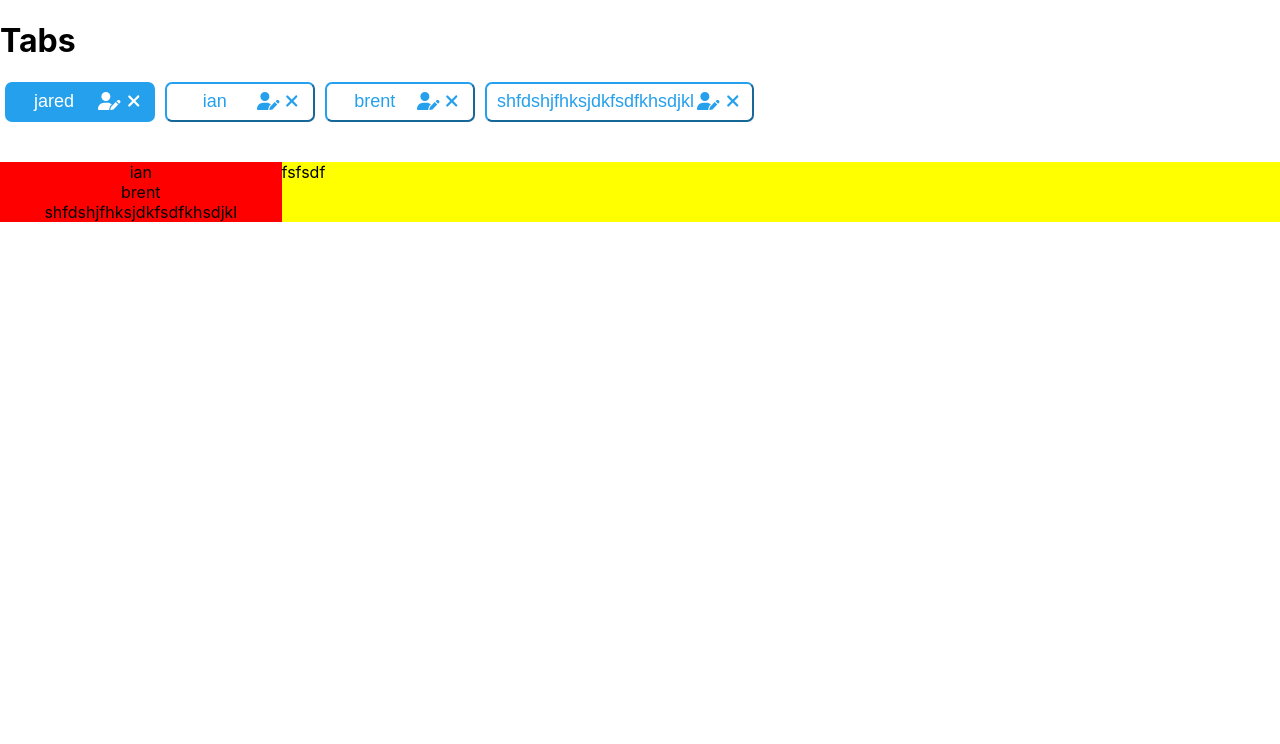
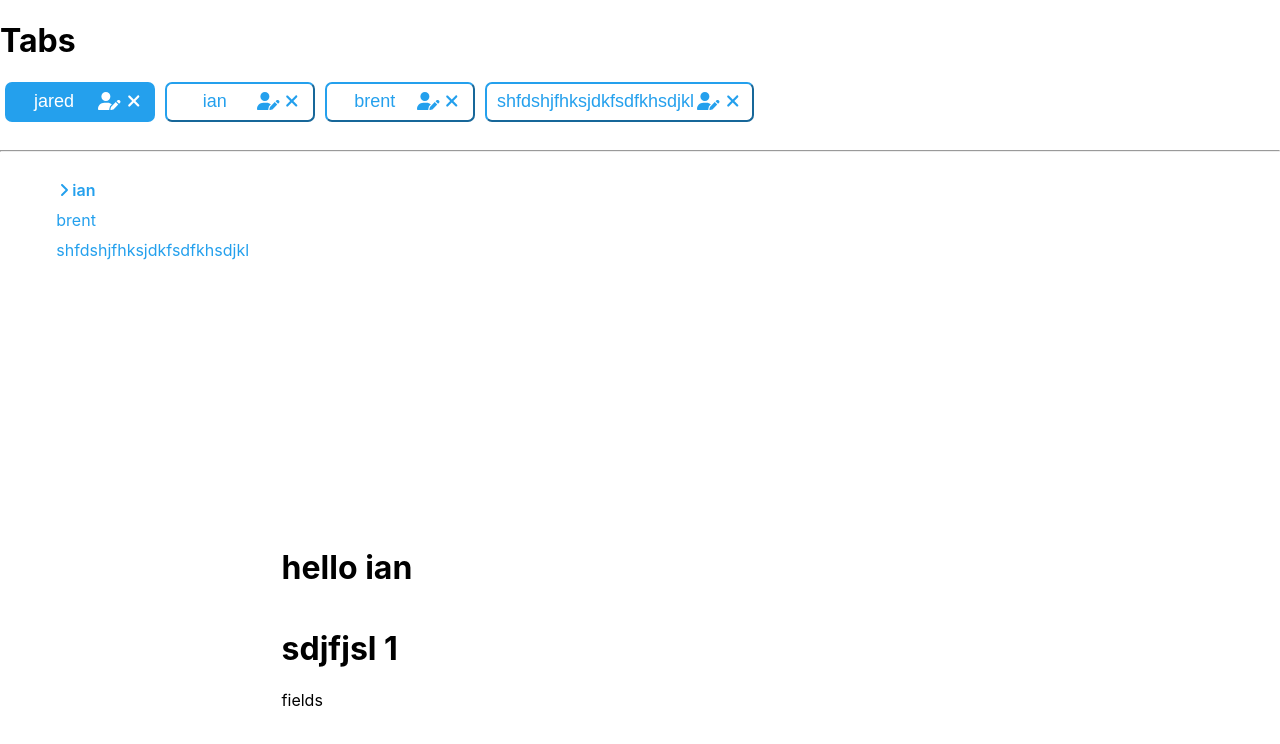
Before and after one commit to mharoonj/emumba-chatapp-with-formik, a React (Create React App) app: page / in a window 1280 px wide. Shown: the top 744 px of the page. Built offline with nearby package versions, Linux system fonts and the light colour scheme.

Commit message:
chat component in progress

```diff
--- /dev/null
+++ b/src/Components/ChatScreen.jsx
@@ -0,0 +1,45 @@
+import React,{useRef,useEffect} from 'react'
+import { useFormikContext } from 'formik'
+const ChatScreen = () => {
+    const scrollRef = useRef(null);
+    const {values} = useFormikContext()
+    const currentUser = values.users[values.currentUser];
+    const chatWith = values.users[values.chatWith];
+    useEffect(()=>{
+       if(scrollRef.current){
+        scrollRef.current.scrollIntoView()
+       }
+    },[])
+
+    const filteredChat = ()=>{
+        return values.messages.filter((message,index)=>{
+            if((message.sender === currentUser || message.receiver=== currentUser) && (message.sender === chatWith || message.receiver=== chatWith)){
+                return true;
+            }
+            return false
+        })
+    }
+
+    const chat =  filteredChat()
+  return (
+    <div className="h-100">
+        <div className="h-100">
+            <div className="message-height">
+                {/* Messages render */}
+                <div   style={{minHeight:"100%",display:"flex", flex:1, flexDirection:"column-reverse", position:"absolute"}}>
+                    <div ref={scrollRef}><h1>sdjfjsl 1</h1></div>
+                    {chat.reverse().map((item)=>{
+                        return  <div ><h1>{item.message}</h1></div>
+                    })}
+                </div>
+            </div>
+            <div className="message-field">
+                {/* message Field */}
+                fields
+            </div>
+        </div>
+    </div>
+  )
+}
+
+export default ChatScreen
--- a/src/Components/MyChatApp.jsx
+++ b/src/Components/MyChatApp.jsx
@@ -5,20 +5,27 @@ import { faXmark, faUserPen } from "@fortawesome/free-solid-svg-icons";
 import "./styles.css";
 import MyTabs from "./MyTabs";
 import Sidebar from "./Sidebar";
+import ChatScreen from "./ChatScreen";
 
 const MyChatApp = () => (
   <div>
     <h1>Tabs</h1>
     <Formik
-      initialValues={{ users: ["jared", "ian", "brent","shfdshjfhksjdkfsdfkhsdjkl"], currentUser:0 }}
+      initialValues={{
+        users: ["jared", "ian", "brent", "shfdshjfhksjdkfsdfkhsdjkl"],
+        messages:[{sender:"jared", receiver:"brent",message:"hello brent",read:false},
+        {sender:"brent", receiver:"jared",message:"hello jared",read:false},
+        {sender:"jared", receiver:"ian",message:"hello ian",read:false},],
+        currentUser: 0,
+        chatWith: 1,
+      }}
       onSubmit={(values) =>
         setTimeout(() => {
           alert(JSON.stringify(values, null, 2));
         }, 500)
       }
-
     >
-        {({ values }) => (
+      {({ values }) => (
         <Form>
           <FieldArray
             name="users"
@@ -29,30 +36,45 @@ const MyChatApp = () => (
                   {values.users &&
                     values.users.map((item, index) => {
                       return (
-                        <MyTabs key={item+index} item={item} index={index} values={values} currentUser={values.currentUser} arrayHelpers={arrayHelpers}  />
+                        <MyTabs
+                          key={item + index}
+                          item={item}
+                          index={index}
+                          values={values}
+                          currentUser={values.currentUser}
+                          arrayHelpers={arrayHelpers}
+                        />
                       );
                     })}
                 </div>
               );
             }}
           />
-          <br/>
-          <br/>
+          <br />
+          <hr></hr>
+          <br />
 
-          <div style={{display:"flex",flex:1, flexDirection:"row"}}>
-              <div style={{flex:0.22, backgroundColor:"red"}}>
-                {/* sidebar */}
-
-          <Sidebar />
-              </div>
-              <div style={{flex:0.78,backgroundColor:"yellow"}}>fsfsdf</div>
+          <div
+            style={{
+              display: "flex",
+              flex: 1,
+              flexDirection: "row",
+              minHeight: "75vh",
+            }}
+          >
+            <div style={{ flex: 0.22 }}>
+              {/* sidebar */}
+              <Sidebar />
+            </div>
+            <div style={{ flex: 0.78 }}>
+              {/* Chat Screen */}
+              <ChatScreen />
+            </div>
           </div>
-
-
         </Form>
       )}
     </Formik>
   </div>
 );
 
-export default MyChatApp
+export default MyChatApp;
--- a/src/Components/Sidebar.jsx
+++ b/src/Components/Sidebar.jsx
@@ -1,18 +1,29 @@
 import { useFormikContext } from 'formik'
 import React from 'react'
+import { FontAwesomeIcon } from "@fortawesome/react-fontawesome";
+import { faAngleRight } from "@fortawesome/free-solid-svg-icons";
+
 
 const Sidebar = () => {
     const {values} = useFormikContext()
     console.log("formik values : ", values)
+    const chatWithIndex = values.users[values.chatWith]??null;
+
   return (
-    <div>
+    <div style={{ flexDirection:"column", alignItems:"flex-start"}}>
+        <div>
         {values.users.map((user,userIndex)=>{
             if(userIndex == values.currentUser) return ;
 
-            return (<div align="center">
+            return (<div key={userIndex+user} className={chatWithIndex && chatWithIndex === user?"sidebar-div-selected":"sidebar-div"} align="center">
+              {chatWithIndex && chatWithIndex === user &&<FontAwesomeIcon
+            className="mx-3"
+            icon={faAngleRight}
+          />}
                 {user}
             </div>)
         })}
+        </div>
     </div>
   )
 }
--- a/src/Components/styles.css
+++ b/src/Components/styles.css
@@ -24,6 +24,46 @@
     font-size: large;
 
 }
+.message-height{
+    min-height: 85%;
+    max-height: 85%;
+    flex:1;
+    position: relative;
+    overflow: auto;
+}
+.message-field{
+    min-height: 15%;
+    max-height: 15%;
+}
+.h-100{
+
+    height:100%;
+}
+
+.h-90{
+    min-height:90%;
+    height: 90%;
+}
+.h-10{
+    min-height:10%;
+}
+.sidebar-div{
+    text-align: left;
+    height:30px;
+    padding-left: 20%;
+    color:#24a0ed;
+
+
+}
+
+.sidebar-div-selected{
+    text-align:left;
+    height:30px;
+    padding-left: 20%;
+    color:#24a0ed;
+    font-weight: 600;
+
+}
 
 .mx-10{
     margin-left: 10px;
```
